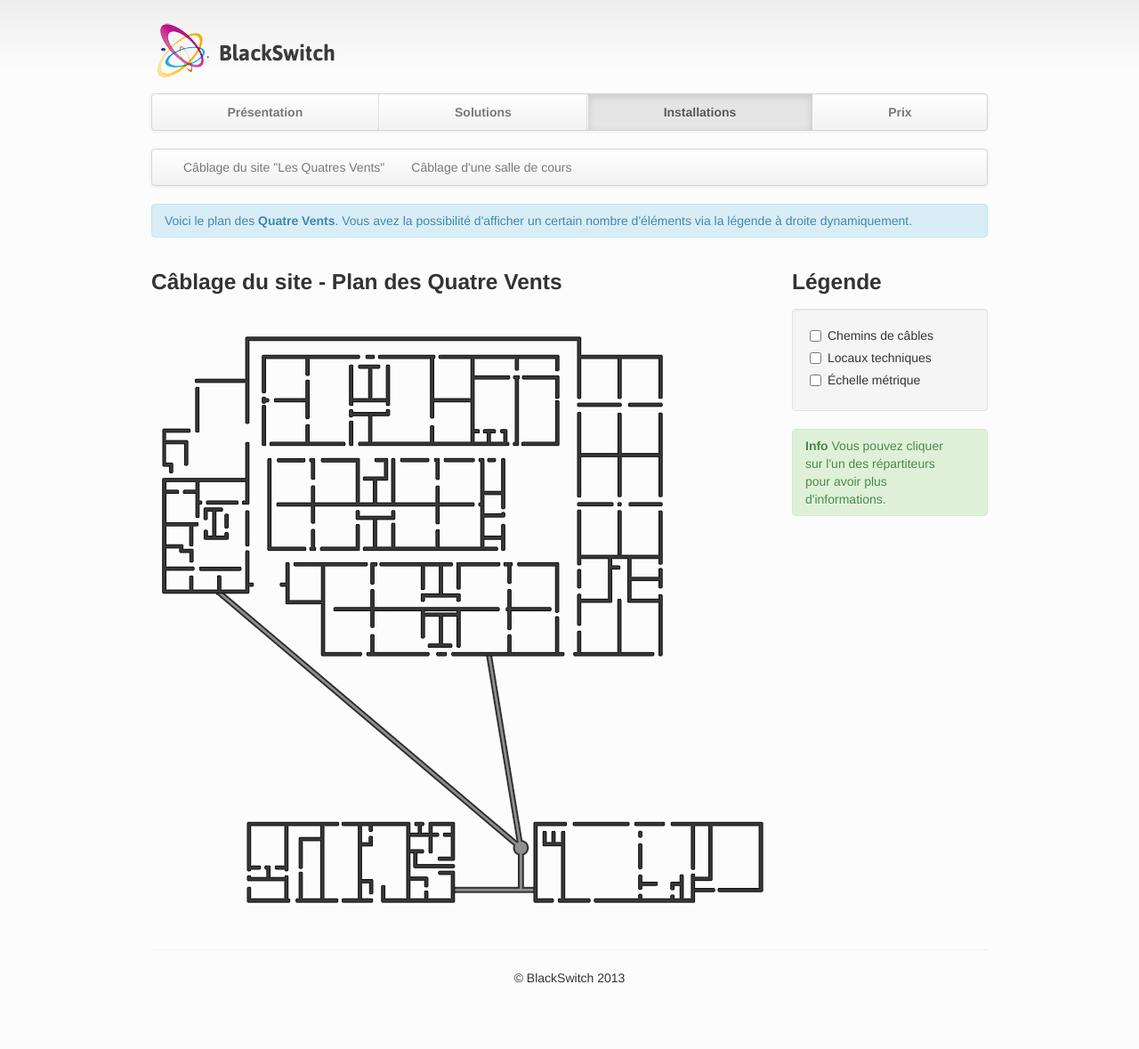
After one commit to aerialls/TCS, a PHP site: template templates/carte.html.twig in a window 1280 px wide. The commit adds this page. Shown: the whole page at 89% size. Run offline with PHP 8.4, Linux system fonts and the light colour scheme; the template is opened without the code that fills it, so the values that code supplies are empty; some libraries are stand-ins or nearby versions.

Commit message:
refactoring menus

```diff
--- a/src/app.php
+++ b/src/app.php
@@ -17,7 +17,6 @@ $app->register(new TwigServiceProvider(), array(
 
 $app['twig'] = $app->share($app->extend('twig', function($twig, $app) {
     // add custom globals, filters, tags, ...
-
     return $twig;
 }));
 
--- a/src/console.php
+++ b/src/console.php
@@ -3,7 +3,6 @@
 use Symfony\Component\Console\Application;
 use Symfony\Component\Console\Input\InputInterface;
 use Symfony\Component\Console\Output\OutputInterface;
-use Symfony\Component\Console\Input\InputArgument;
 use Symfony\Component\Console\Input\InputOption;
 
 $console = new Application('My Silex Application', 'n/a');
--- /dev/null
+++ b/templates/carte.html.twig
@@ -0,0 +1,45 @@
+{% extends 'installations.html.twig' %}
+
+{% block subcontent %}
+<div class="alert alert-info">
+    Voici le plan des <strong>Quatre Vents</strong>. Vous avez la possibilité d'afficher
+    un certain nombre d'éléments via la légende à droite dynamiquement.
+</div>
+
+<div class="row">
+    <div class="span9">
+        <h3>Câblage du site - Plan des Quatre Vents</h3>
+        <div class="map-container">
+            <img id="layer-1" class="layer" src="/images/map/1.png" />
+            <img id="layer-2" class="layer" src="/images/map/2.png" />
+            <img src="/images/map/map.png" />
+            <img id="layer-3" class="layer" src="/images/map/3.png" />
+            <a href="{{ path('repartiteur', {'id': 1}) }}" class="tec-local red-local" data-toggle="tooltip" title="Local technique secondaire #1" data-placement="bottom"></a>
+            <a href="{{ path('repartiteur', {'id': 2}) }}" class="tec-local green-local" data-toggle="tooltip" title="Local technique secondaire #2" data-placement="bottom"></a>
+            <a href="{{ path('repartiteur', {'id': 3}) }}" class="tec-local yellow-local" data-toggle="tooltip" title="Local technique secondaire #3" data-placement="bottom"></a>
+            <a href="{{ path('repartiteur', {'id': 4}) }}" class="tec-local blue-local" data-toggle="tooltip" title="Local technique principal" data-placement="top"></a>
+        </div>
+    </div>
+    <div class="span3">
+        <h3>Légende</h3>
+        <div class="well">
+            <label class="checkbox">
+                <input type="checkbox" class="layer-checkbox" data-layer="3">
+                Chemins de câbles
+            </label>
+            <label class="checkbox">
+                <input type="checkbox" class="layer-checkbox" data-layer="2">
+                Locaux techniques
+            </label>
+            <label class="checkbox">
+                <input type="checkbox" class="layer-checkbox" data-layer="1">
+                Échelle métrique
+            </label>
+        </div>
+        <div class="alert alert-success">
+            <strong>Info</strong>
+            Vous pouvez cliquer sur l'un des répartiteurs pour avoir plus d'informations.
+        </div>
+    </div>
+</div>
+{% endblock %}
--- /dev/null
+++ b/templates/installations.html.twig
@@ -0,0 +1,16 @@
+{% extends 'layout.html.twig' %}
+
+{% set menu = 'installations' %}
+
+{% block content %}
+<div class="navbar">
+    <div class="navbar-inner">
+        <ul class="nav">
+            <li><a href="{{ path('carte') }}">Câblage du site "Les Quatres Vents"</a></li>
+            <li><a href="{{ path('salle') }}">Câblage d'une salle de cours</a></li>
+        </ul>
+    </div>
+</div>
+
+{% block subcontent '' %}
+{% endblock %}
--- a/templates/layout.html.twig
+++ b/templates/layout.html.twig
@@ -23,14 +23,14 @@
                     <img src="/images/logo.png">
                     <h3 class="muted">BlackSwitch</h3>
                 </div>
-                <div class="navbar">
+                <div class="navbar navbar-principal">
                     <div class="navbar-inner">
                         <div class="container">
                             <ul class="nav">
                                 <li{% if menu == 'presentation' %} class="active"{% endif %}><a href="{{ path('presentation') }}">Présentation</a></li>
                                 <li{% if menu == 'solutions' %} class="active"{% endif %}><a href="{{ path('solutions')}}">Solutions</a></li>
-                                <li{% if menu == 'maps' %} class="active"{% endif %}><a href="{{ path('maps')}}">Plans</a></li>
-                                <li{% if menu == 'prices' %} class="active"{% endif %}><a href="{{ path('prices')}}">Prix</a></li>
+                                <li{% if menu == 'installations' %} class="active"{% endif %}><a href="{{ path('carte')}}">Installations</a></li>
+                                <li{% if menu == 'prix' %} class="active"{% endif %}><a href="{{ path('prix')}}">Prix</a></li>
                             </ul>
                         </div>
                     </div>
--- /dev/null
+++ b/templates/repartiteur-1.html.twig
@@ -0,0 +1,5 @@
+{% extends 'installations.html.twig' %}
+
+{% block subcontent %}
+    <h3>Local technique secondaire #1</h3>
+{% endblock %}
--- /dev/null
+++ b/templates/repartiteur-2.html.twig
@@ -0,0 +1,5 @@
+{% extends 'installations.html.twig' %}
+
+{% block subcontent %}
+    <h3>Local technique secondaire #2</h3>
+{% endblock %}
--- /dev/null
+++ b/templates/repartiteur-3.html.twig
@@ -0,0 +1,5 @@
+{% extends 'installations.html.twig' %}
+
+{% block subcontent %}
+    <h3>Local technique secondaire #3</h3>
+{% endblock %}
--- /dev/null
+++ b/templates/repartiteur-4.html.twig
@@ -0,0 +1,5 @@
+{% extends 'installations.html.twig' %}
+
+{% block subcontent %}
+    <h3>Local technique principal</h3>
+{% endblock %}
--- a/web/css/layout.css
+++ b/web/css/layout.css
@@ -64,35 +64,35 @@ p {
 
 /* Navigation bar */
 
-.navbar .navbar-inner {
+.navbar-principal .navbar-inner {
   padding: 0;
 }
 
-.navbar .nav {
+.navbar-principal .nav {
   margin: 0;
   display: table;
   width: 100%;
 }
 
-.navbar .nav li {
+.navbar-principal .nav li {
   display: table-cell;
   width: 1%;
   float: none;
 }
 
-.navbar .nav li a {
+.navbar-principal .nav li a {
   font-weight: bold;
   text-align: center;
   border-left: 1px solid rgba(255,255,255,.75);
   border-right: 1px solid rgba(0,0,0,.1);
 }
 
-.navbar .nav li:first-child a {
+.navbar-principal .nav li:first-child a {
   border-left: 0;
   border-radius: 3px 0 0 3px;
 }
 
-.navbar .nav li:last-child a {
+.navbar-principal .nav li:last-child a {
   border-right: 0;
   border-radius: 0 3px 3px 0;
 }
```
Also changed, not shown: src/controllers.php (+21 -8 lines), templates/maps.html.twig (deleted, +0 -112 lines), templates/salle.html.twig (added, +56 -0 lines), templates/prix.html.twig (renamed from templates/prices.html.twig).
